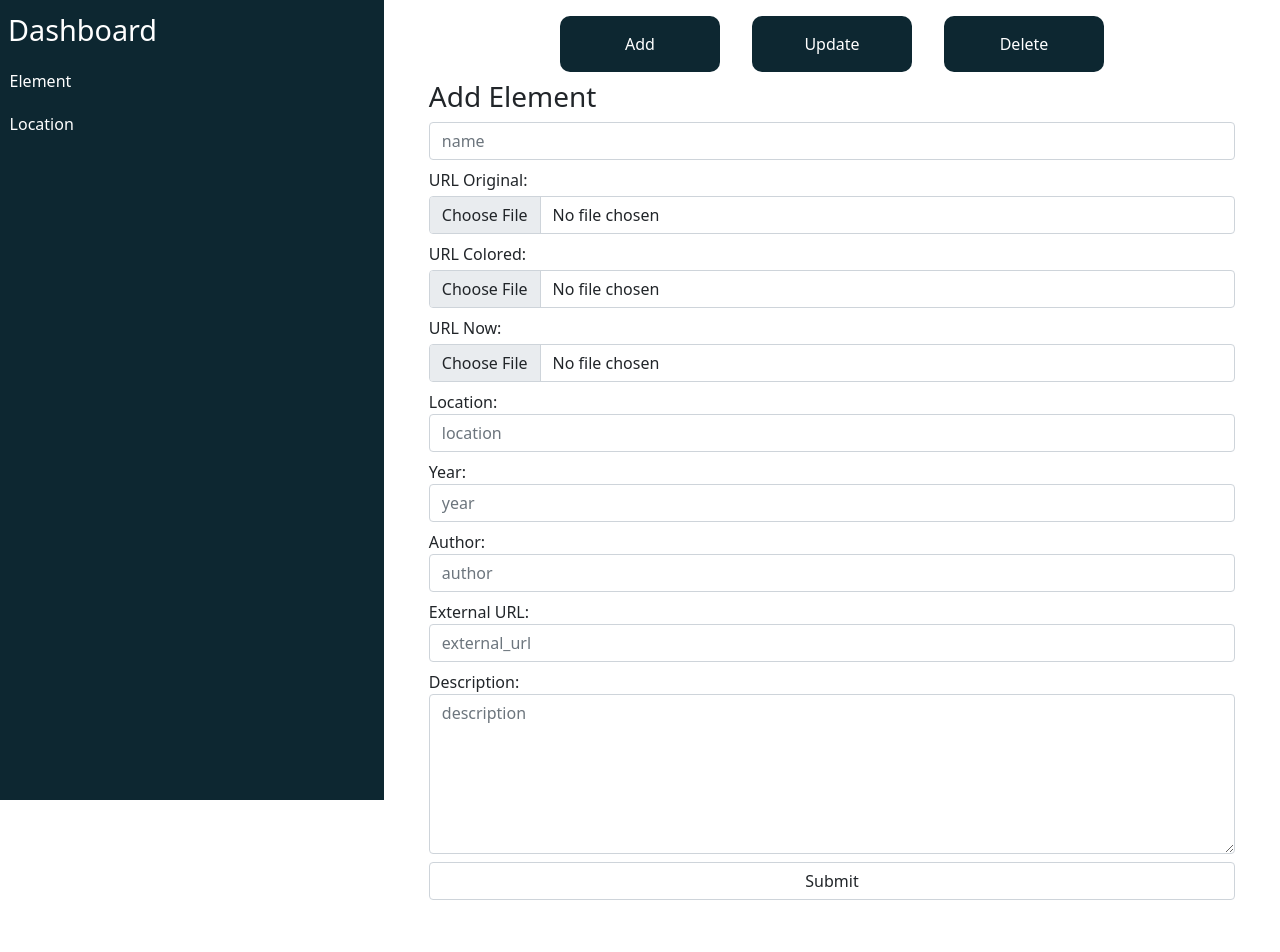
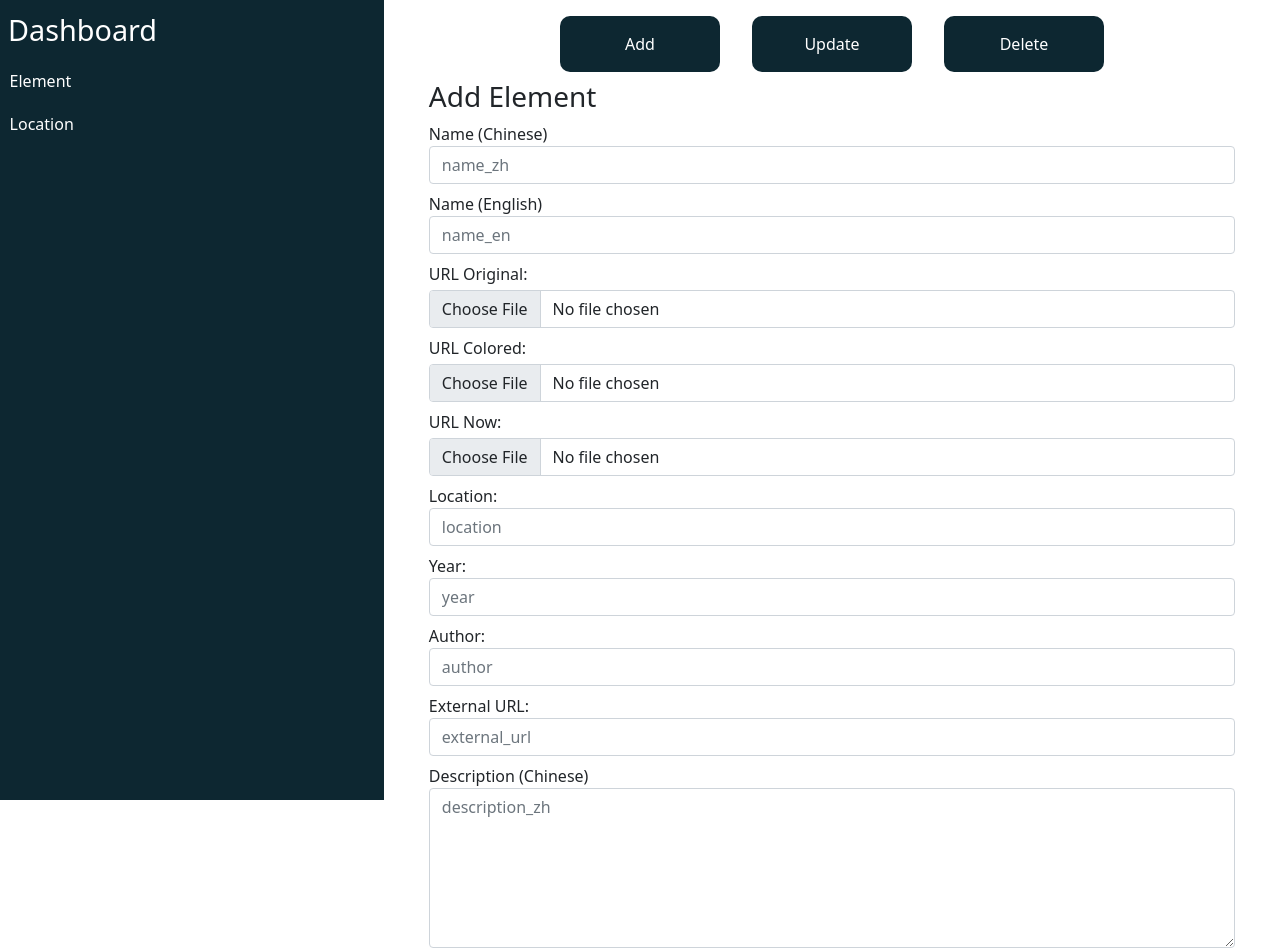
Before and after one commit to TinPoChan/oldhk, a React (Create React App) app: page /admin in a window 1280 px wide. Shown: the top 952 px of the page. Before the commit the page ends 900 px from the top, so only its background shows below. Built offline with nearby package versions, Linux system fonts and the light colour scheme.

Commit message:
updated element controller

```diff
--- a/src/components/adminPage/admin.js
+++ b/src/components/adminPage/admin.js
@@ -1,7 +1,7 @@
 import React, { useState } from "react";
-import AddElement from "./addElement";
-import DeleteElement from "./deleteElement";
-import UpdateElement from "./updateElement";
+import AddElement from "./elements/addElement";
+import DeleteElement from "./elements/deleteElement";
+import UpdateElement from "./elements/updateElement";
 import AddLocation from "./addLocation";
 import UpdateLocation from "./updateLocation";
 import DeleteLocation from "./deleteLocation";
--- a/src/components/adminPage/addElement.js
+++ b/src/components/adminPage/elements/addElement.js
@@ -1,19 +1,7 @@
 import React, { useState } from "react";
 import { nanoid } from 'nanoid'
-import uploadToS3 from "../../utils/uploadToS3";
-
-
-const initialState = {
-    url_original: '',
-    url_colored: '',
-    url_now: '',
-    location: '',
-    year: '',
-    author: '',
-    external_url: '',
-    description: '',
-    s3_id: '',
-}
+import uploadToS3 from "../../../utils/uploadToS3";
+import { initialState } from './initialState'
 
 let s3_id = nanoid();
 
@@ -39,7 +27,7 @@ function AddElement() {
 
         await uploadToS3(file, folderPath);
 
-        let url = "https://oldhk.s3.ap-east-1.amazonaws.com/" + folderPath;
+        let url = process.env.REACT_APP_S3_URL + folderPath;
 
         setElement({
             ...element,
@@ -52,7 +40,7 @@ function AddElement() {
     const handleSubmit = async (e) => {
         e.preventDefault();
 
-        await fetch('http://localhost:3001/api/elements', {
+        await fetch(process.env.REACT_APP_BACKEND_URL + 'elements', {
             method: 'POST',
             headers: {
                 'Content-Type': 'application/json'
@@ -75,7 +63,11 @@ function AddElement() {
             <form onSubmit={handleSubmit}>
                 <h3>Add Element</h3>
 
-                <input className="form-control mb-2" type='text' placeholder='name' name="name" onChange={handleChange} required={true} />
+                <label htmlFor="name_zh">Name (Chinese)</label>
+                <input className="form-control mb-2" type='text' placeholder='name_zh' name="name_zh" onChange={handleChange} required={true} />
+
+                <label htmlFor="name_en">Name (English)</label>
+                <input className="form-control mb-2" type='text' placeholder='name_en' name="name_en" onChange={handleChange} />
 
                 <label className="mb-1" htmlFor="url_original">URL Original: </label>
                 {element.url_original ? (
@@ -107,8 +99,12 @@ function AddElement() {
                 <label htmlFor="external_url">External URL: </label>
                 <input className="form-control mb-2" type='text' placeholder='external_url' name="external_url" onChange={handleChange} />
 
-                <label htmlFor="description">Description: </label>
-                <textarea className="form-control mb-2" placeholder='description' name="description" onChange={handleChange} />
+                <label htmlFor="description_zh">Description (Chinese)</label>
+                <textarea className="form-control mb-2" type='text' placeholder='description_zh' name="description_zh" onChange={handleChange} />
+
+                <label htmlFor="description_en">Description (English)</label>
+                <textarea className="form-control mb-2" type='text' placeholder='description_en' name="description_en" onChange={handleChange} />
+
                 <input className="form-control" type="submit" value="Submit" />
             </form>
         </div>
--- /dev/null
+++ b/src/components/adminPage/elements/initialState.js
@@ -0,0 +1,17 @@
+const initialState = {
+    name_zh: '',
+    name_en: '',
+    url_original: '',
+    url_colored: '',
+    url_now: '',
+    location: '',
+    year: '',
+    author: '',
+    external_url: '',
+    description_zh: '',
+    description_en: '',
+    s3_id: '',
+    id: ''
+}
+
+export { initialState }
--- a/src/components/adminPage/updateElement.js
+++ b/src/components/adminPage/elements/updateElement.js
@@ -1,19 +1,6 @@
 import React, { useState } from "react";
-import uploadToS3 from "../../utils/uploadToS3";
-
-const initialState = {
-    name: '',
-    url_original: '',
-    url_colored: '',
-    url_now: '',
-    location: '',
-    year: '',
-    author: '',
-    external_url: '',
-    id: '',
-    description: '',
-    s3_id: '',
-}
+import uploadToS3 from "../../../utils/uploadToS3";
+import { initialState } from "./initialState";
 
 function UpdateElement() {
     const [element, setElement] = useState(initialState)
@@ -34,9 +21,11 @@ function UpdateElement() {
     const handleSubmit = async (e) => {
         e.preventDefault();
         if (formText === 'Submit') {
-            const backendUrl = 'http://localhost:3001/api/elements/id/' || process.env.BACKEND_URL
+            const backendUrl = process.env.REACT_APP_BACKEND_URL + 'elements/id/' + element.id;
+            // const backendUrl = 'http://localhost:3001/api/elements/id/' || process.env.BACKEND_URL
 
-            await fetch(backendUrl + `${element.id}`, {
+            // await fetch(backendUrl + `${element.id}`, {
+            await fetch(backendUrl, {
                 method: 'PUT',
                 headers: {
                     'Content-Type': 'application/json'
@@ -54,18 +43,24 @@ function UpdateElement() {
         }
 
         if (formText === 'Search') {
-            const backendUrl = 'http://localhost:3001/api/elements/id/' || process.env.BACKEND_URL
+            const backendUrl = process.env.REACT_APP_BACKEND_URL + 'elements/id/' + element.id;
+            // const backendUrl = 'http://localhost:3001/api/elements/id/' || process.env.BACKEND_URL
 
-            await fetch(backendUrl + `${element.id}`)
+            // fetch(backendUrl + `${element.id}`)
+            fetch(backendUrl)
                 .then(res => {
+                    console.log(res);
                     if (!res.ok) {
                         throw new Error('Element not found')
                     }
-                    res.json()
+                    return res.json();
                 })
                 .then(data => {
-                    setElement(() => data)
-                    setFormText('Submit')
+                    console.log(data);
+                    if (data !== undefined && data !== null) {
+                        setElement(() => data)
+                        setFormText('Submit')
+                    }
                 })
                 .catch(err => {
                     console.log(err)
@@ -81,7 +76,7 @@ function UpdateElement() {
 
         await uploadToS3(file, folderPath);
 
-        let url = "https://oldhk.s3.ap-east-1.amazonaws.com/" + folderPath;
+        let url = process.env.REACT_APP_S3_URL + folderPath;
 
         setElement({
             ...element,
@@ -96,11 +91,16 @@ function UpdateElement() {
         <div className="form-container">
             <form className="updateElementForm" onSubmit={handleSubmit}>
                 <h3>Update Element</h3>
+
+                <label htmlFor="id">ID</label>
                 <input className="form-control mb-2" type='text' placeholder='id' name="id" onInput={handleChange} required={true} />
                 {formText === 'Submit' ? (
                     <>
-                        <label htmlFor="name">Name: </label>
-                        <input className="form-control mb-2" type='text' placeholder='name' name="name" defaultValue={element.name} onChange={handleChange} required={true} />
+                        <label htmlFor="name_zh">Name (Chinese)</label>
+                        <input className="form-control mb-2" type='text' placeholder='name_zh' name="name_zh" defaultValue={element.name_zh} onChange={handleChange} required={true} />
+
+                        <label htmlFor="name_en">Name (English)</label>
+                        <input className="form-control mb-2" type='text' placeholder='name_en' name="name_en" defaultValue={element.name_en} onChange={handleChange} />
 
                         <label className="mb-1" htmlFor="url_original">URL Original: </label>
                         {element.url_original ? (
@@ -132,8 +132,11 @@ function UpdateElement() {
                         <label htmlFor="external_url">External URL: </label>
                         <input className="form-control mb-2" type='text' placeholder='external_url' name="external_url" defaultValue={element.external_url} onChange={handleChange} required={true} />
 
-                        <label htmlFor="description">Description: </label>
-                        <textarea className="form-control mb-2" type='text' placeholder='description' name="description" defaultValue={element.description} onChange={handleChange} required={true} />
+                        <label htmlFor="description_zh">Description (Chinese)</label>
+                        <textarea className="form-control mb-2" type='text' placeholder='description_zh' name="description_zh" defaultValue={element.description_zh} onChange={handleChange} required={true} />
+
+                        <label htmlFor="description_en">Description (English)</label>
+                        <textarea className="form-control mb-2" type='text' placeholder='description_en' name="description_en" defaultValue={element.description_en} onChange={handleChange} required={true} />
                     </>
                 ) : null}
 
```
Also changed, not shown: models/element.js (+8 -2 lines), server.js (+0 -7 lines), src/components/adminPage/elements/deleteElement.js (renamed from src/components/adminPage/deleteElement.js).
